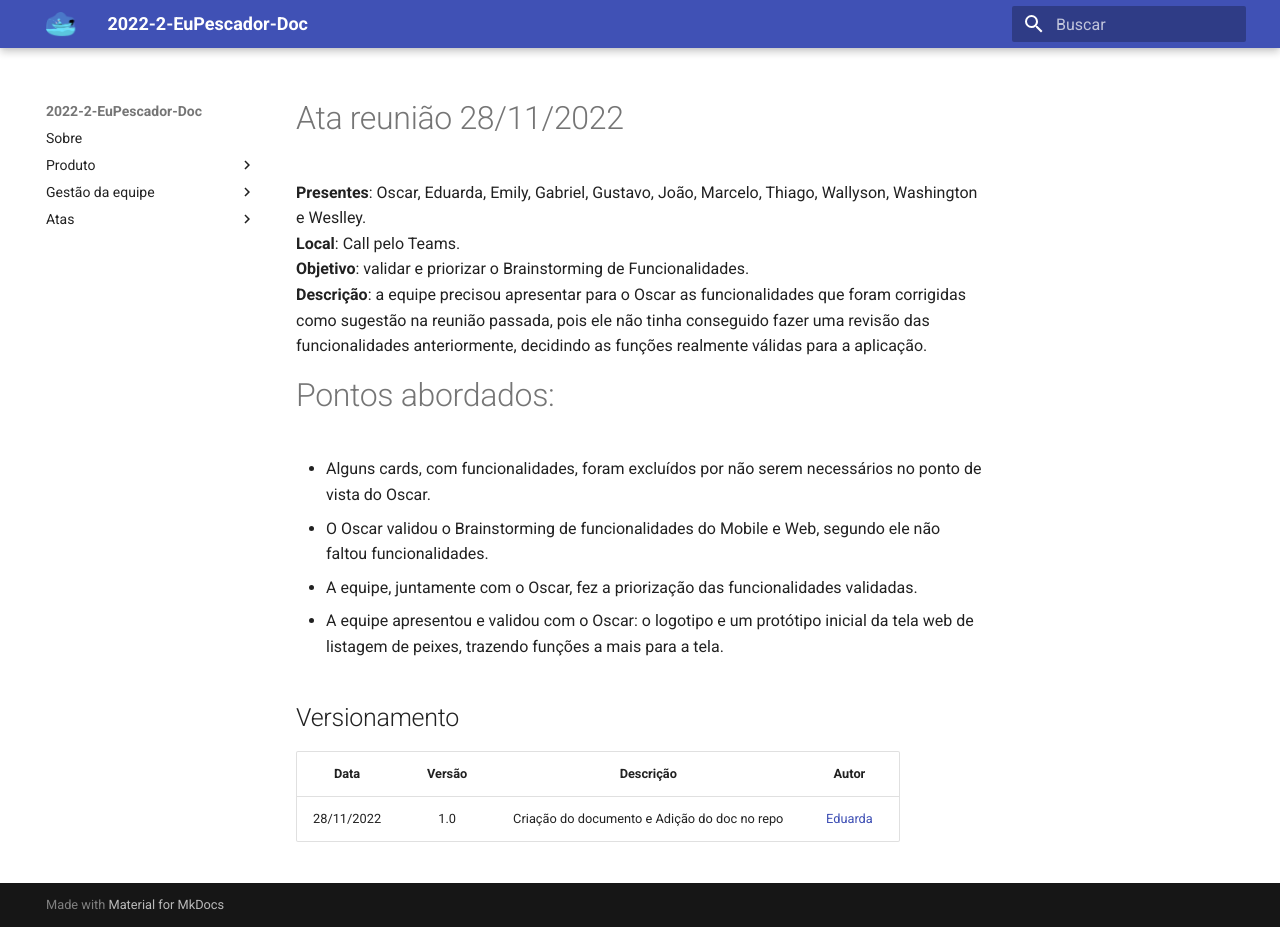
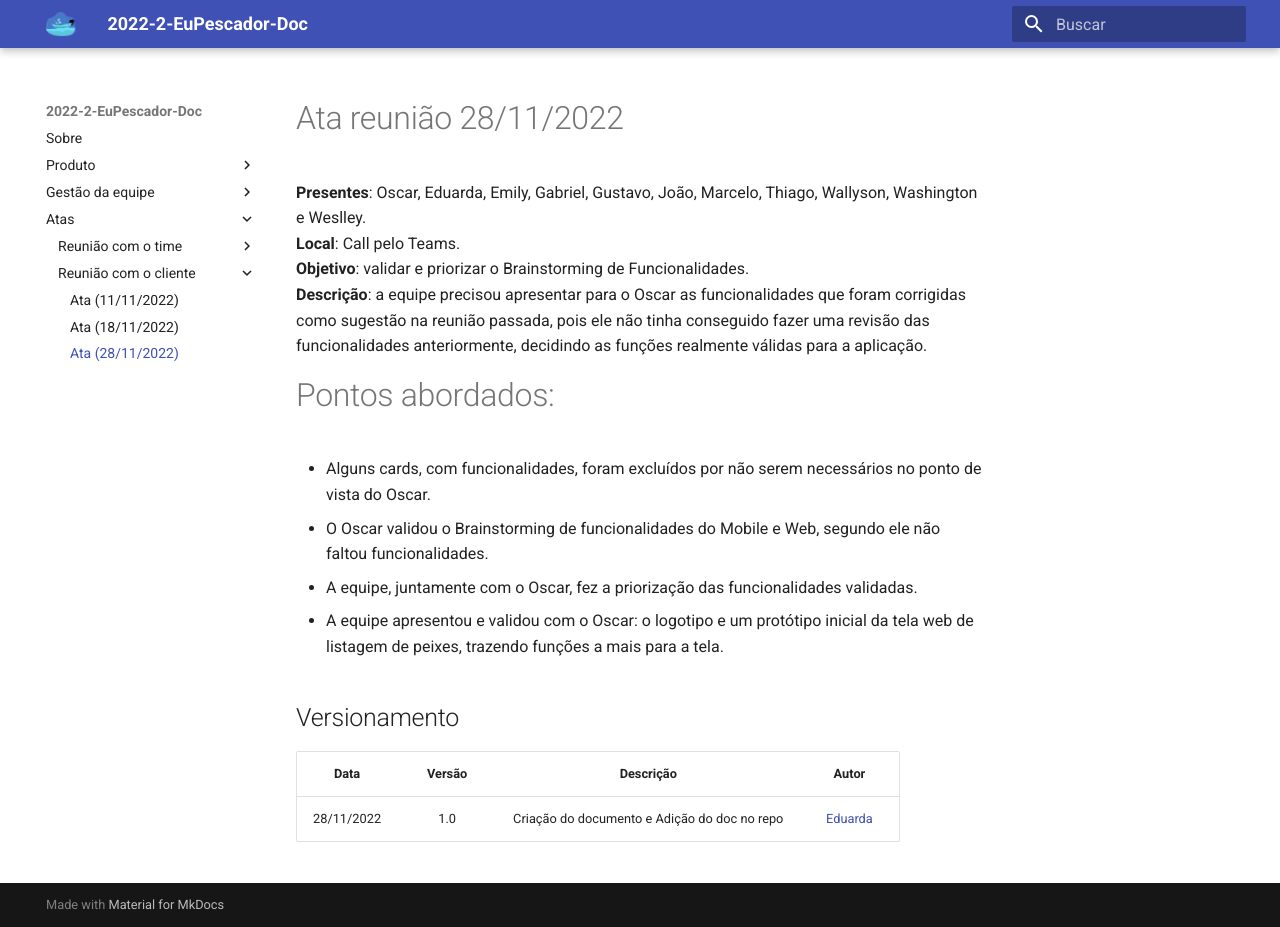
Before and after one commit to fga-eps-mds/2022-2-EuPescador-Doc, an MkDocs documentation site: the page built from docs/atas/reuniao-com-cliente/ata_28_11_22.md, in a window 1280 px wide and 927 px high. Built offline with MkDocs 1.6.1 and Material for MkDocs 9.7.7, drawn with Linux system fonts in a browser that asks for light colours; nearby versions of some CDN libraries.

Commit message:
Add ata 28_11

```diff
--- a/mkdocs.yml
+++ b/mkdocs.yml
@@ -33,3 +33,4 @@ nav:
     - Reunião com o cliente:
       - Ata (11/11/2022): atas/reuniao-com-cliente/ata_11_11_22.md
       - Ata (18/11/2022): atas/reuniao-com-cliente/ata_18_11_22.md
+      - Ata (28/11/2022): atas/reuniao-com-cliente/ata_28_11_22.md
```
